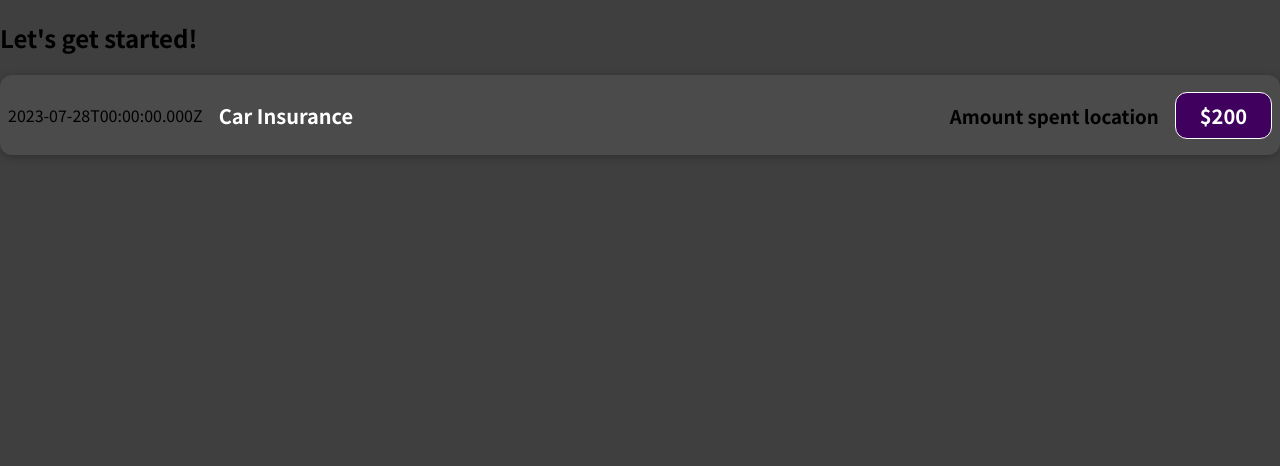
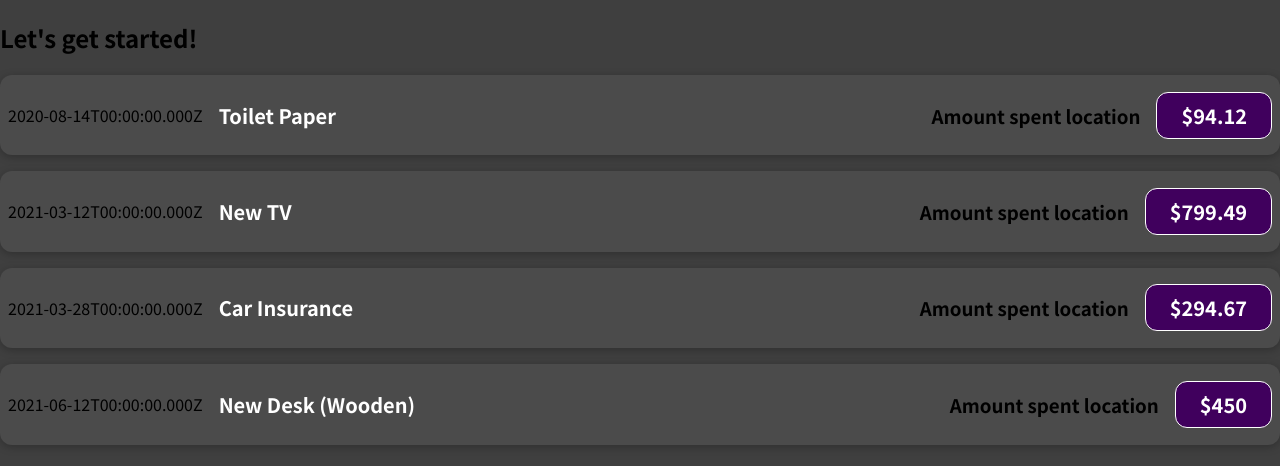
Before and after one commit to kowshi01/REACT, a JavaScript app: page / in a window 1280 px wide. Shown: the top 466 px of the page. Built offline with nearby package versions, Linux system fonts and the light colour scheme.

Commit message:
Passing Data

```diff
--- a/src/App.js
+++ b/src/App.js
@@ -1,10 +1,37 @@
 import ExpenseItem from "./components/ExpenseItem";
 
 function App() {
+
+  const expenses = [
+    {
+      id: 'e1',
+      title: 'Toilet Paper',
+      amount: 94.12,
+      date: new Date(2020, 7, 14),
+    },
+    { id: 'e2', title: 'New TV', amount: 799.49, date: new Date(2021, 2, 12) },
+    {
+      id: 'e3',
+      title: 'Car Insurance',
+      amount: 294.67,
+      date: new Date(2021, 2, 28),
+    },
+    {
+      id: 'e4',
+      title: 'New Desk (Wooden)',
+      amount: 450,
+      date: new Date(2021, 5, 12),
+    },
+  ];
+
+  const LocationOfExpenditure='Amount spent location';
   return (
     <div>
       <h2>Let's get started!</h2>
-      <ExpenseItem></ExpenseItem>
+      {expenses.map((expenseData)=>(
+        <ExpenseItem title={expenseData.title} amount={expenseData.amount} date={expenseData.date} location={LocationOfExpenditure}/>
+      ))}
+
     </div>
   );
 }
--- a/src/components/ExpenseItem.js
+++ b/src/components/ExpenseItem.js
@@ -1,16 +1,13 @@
 import './ExpenseItem.css'
-function ExpenseItem() {
-    const expenseDate= new Date(2023,6,28);
-    const expenseTitle='Car Insurance';
-    const expenseAmount=200;
-    const LocationOfExpenditure='Amount spent location';
+function ExpenseItem(props) {
+
   return  (
   <div className="expense-item">
-    <div>{expenseDate.toISOString()}</div>
+    <div>{props.date.toISOString()}</div>
     <div className="expense-item__description">
-        <h2>{expenseTitle}</h2>
-        <h3>{LocationOfExpenditure}</h3>
-        <div className="expense-item__price">${expenseAmount}</div>
+        <h2>{props.title}</h2>
+        <h3>{props.location}</h3>
+        <div className="expense-item__price">${props.amount}</div>
     </div>
   </div>
   )
```
